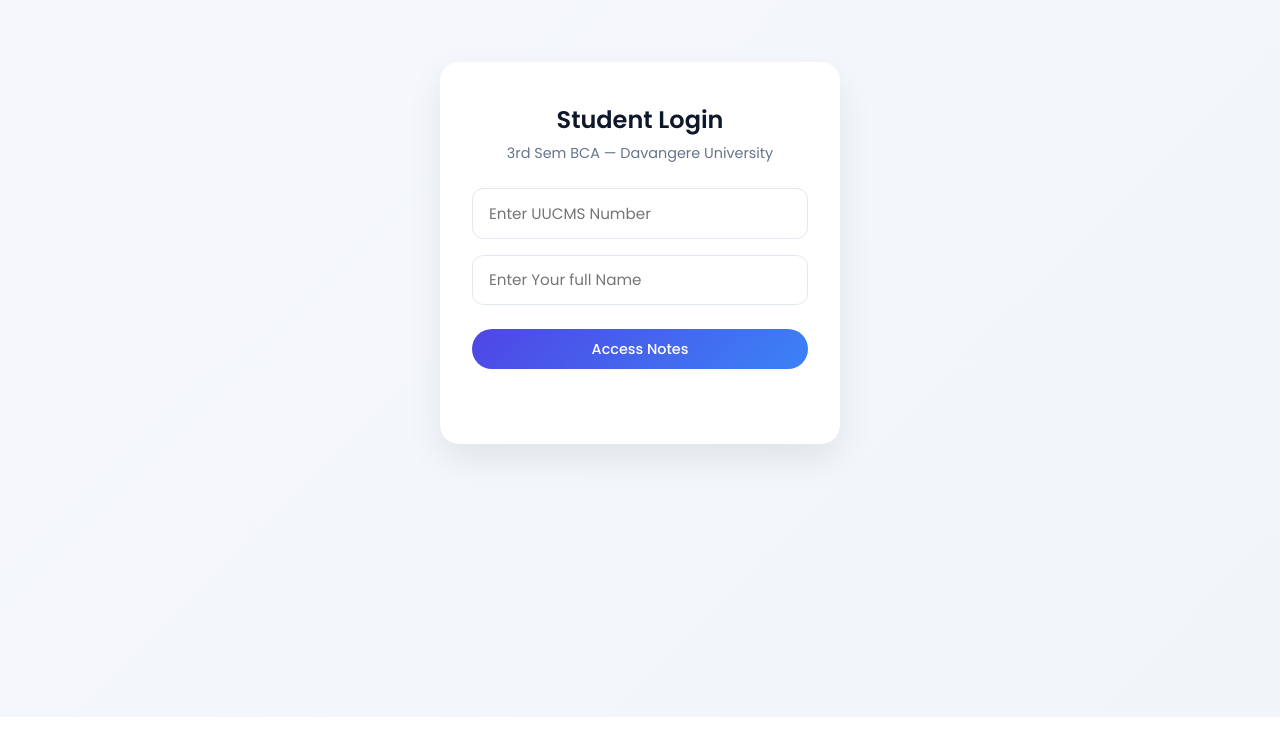
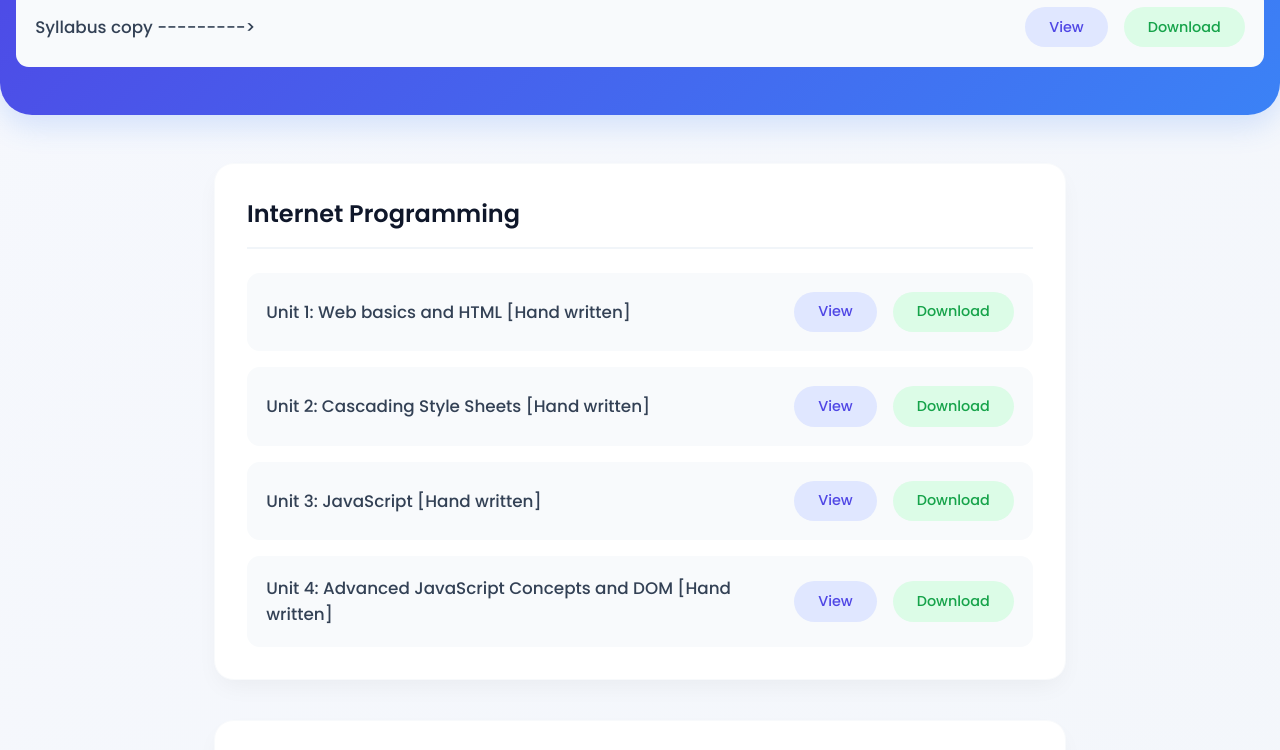
Before and after one commit to shivraj710/3rd_semBCA_notes, a plain HTML site: page index.html in a window 1280 px wide. Shown: the part 147-897 px from the top of the page. Before the commit the page ends 864 px from the top, so only its background shows below. Drawn offline with Linux system fonts and the light colour scheme.

Commit message:
login removed

```diff
--- a/index.html
+++ b/index.html
@@ -8,22 +8,6 @@
     <link rel="stylesheet" href="style.css">
 </head>
 <body>
-    <!-- Login Screen -->
-    <div id="login-screen" class="login-wrapper">
-        <div class="login-card">
-            <h2>Student Login</h2>
-            <p>3rd Sem BCA — Davangere University</p>
-            <form id="login-form">
-                <input type="text" id="uucms" placeholder="Enter UUCMS Number" required>
-                <input type="text" id="student-name" placeholder="Enter Your full Name" required>
-                <button type="submit" class="btn login-btn">Access Notes</button>
-                <p id="error-msg" class="error-text"></p>
-            </form>
-        </div>
-    </div>
-
-    <!-- Main Website Content (Hidden until login) -->
-    <div id="main-content" style="display: none;">
         <header>
             <h1>3rd Sem BCA Study Materials</h1>
             <p>Davangere University - SEP Syllabus</p>
@@ -231,6 +215,6 @@
         </footer>
     </div> <!-- main-content closes here -->
 
-    <script src="script.js"></script>
+
 </body>
 </html>
--- a/style.css
+++ b/style.css
@@ -1,71 +1,3 @@
-.login-wrapper {
-    display: flex;
-    justify-content: center;
-    align-items: center;
-    min-height: 100vh;
-    padding: 1.5rem;
-}
-
-.login-card {
-    background: white;
-    padding: 2.5rem 2rem;
-    border-radius: 1.2rem;
-    box-shadow: 0 15px 35px rgba(0, 0, 0, 0.08);
-    width: 100%;
-    max-width: 400px;
-    text-align: center;
-}
-
-.login-card h2 {
-    color: #0f172a;
-    margin-bottom: 0.4rem;
-}
-
-.login-card p {
-    color: #64748b;
-    font-size: 0.9rem;
-    margin-bottom: 1.5rem;
-}
-
-#login-form {
-    display: flex;
-    flex-direction: column;
-    gap: 1rem;
-}
-
-#login-form input {
-    padding: 0.8rem 1rem;
-    border: 1.5px solid #e2e8f0;
-    border-radius: 0.7rem;
-    font-size: 0.95rem;
-    outline: none;
-    transition: border-color 0.2s;
-}
-
-#login-form input:focus {
-    border-color: #4f46e5;
-}
-
-.login-btn {
-    background: linear-gradient(135deg, #4f46e5 0%, #3b82f6 100%);
-    color: white;
-    border: none;
-    cursor: pointer;
-    padding: 0.8rem;
-    font-size: 1rem;
-    margin-top: 0.5rem;
-}
-
-.login-btn:hover {
-    opacity: 0.92;
-}
-
-.error-text {
-    color: #dc2626 !important;
-    font-size: 0.85rem !important;
-    margin-bottom: 0 !important;
-    min-height: 1.2rem;
-}
 * {
     margin: 0;
     padding: 0;
```
